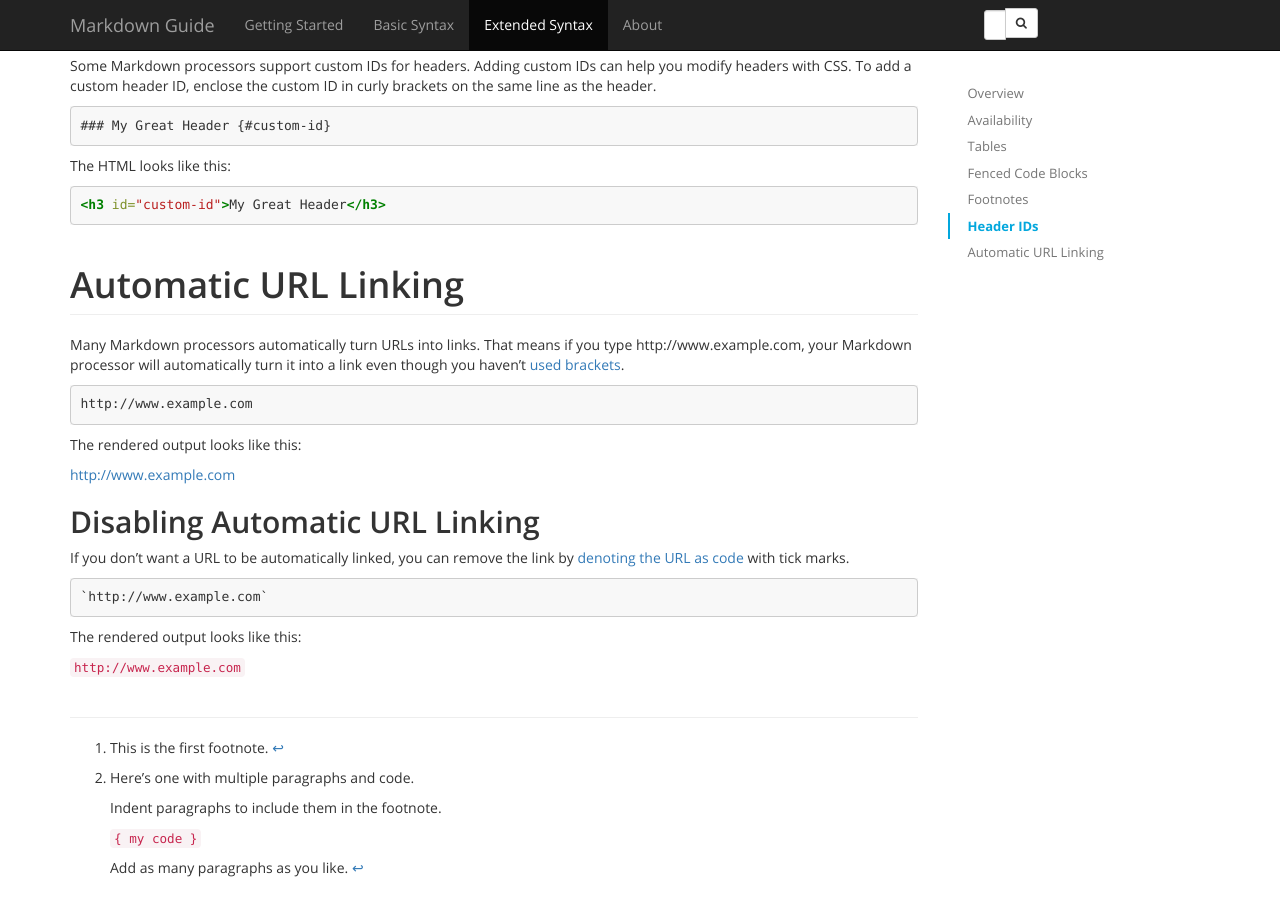
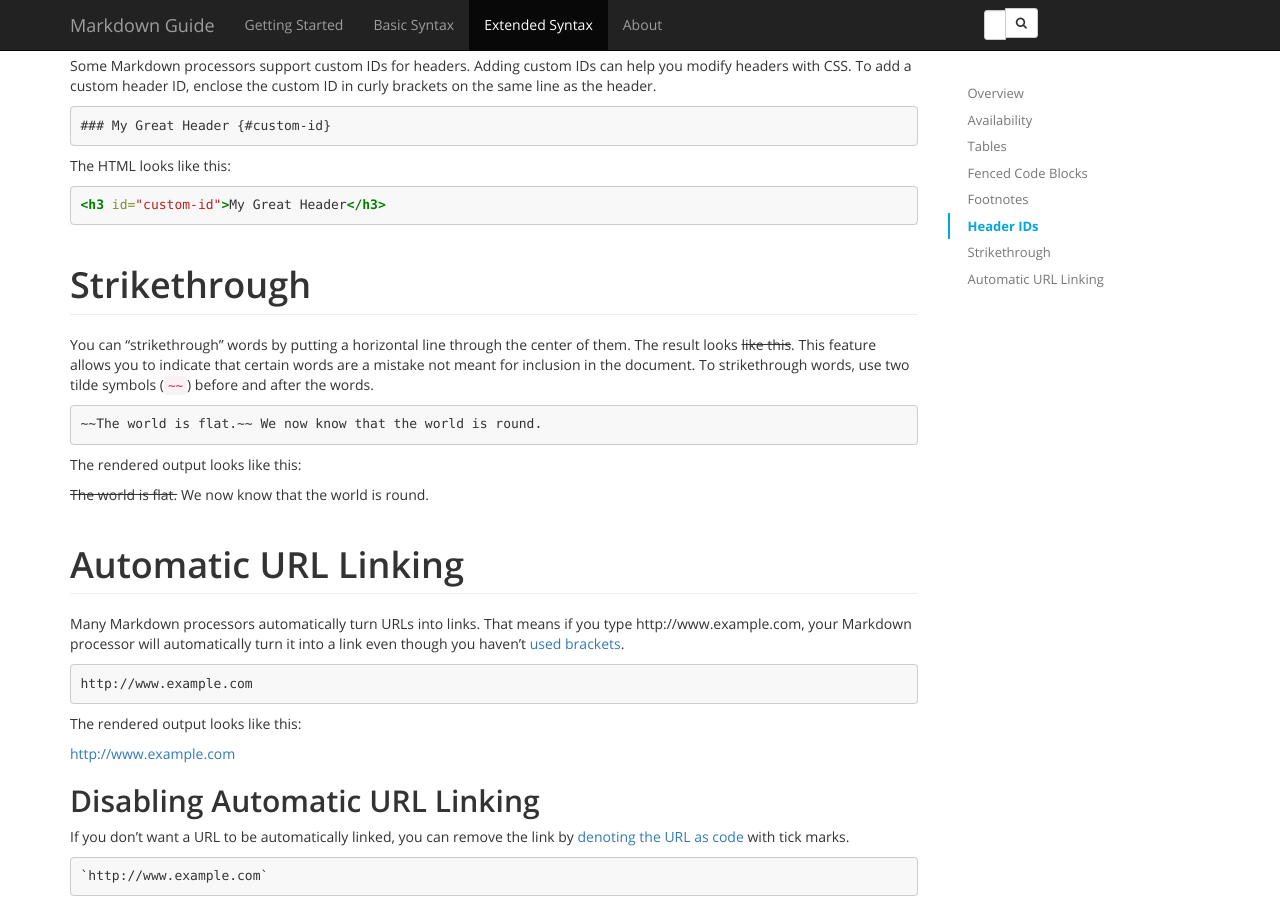
Before and after one commit to mattcone/markdown-guide, a Jekyll site: the page built from extended-syntax.md, in a window 1280 px wide and 900 px high, scrolled down 3835 px. Built offline with Jekyll 4.4.1, drawn with Linux system fonts in a browser that asks for light colours; comment, search, counter and statistics services are not loaded.

Commit message:
Add strikethrough section

````diff
--- /dev/null
+++ b/_content/extended-syntax/strikethrough.md
@@ -0,0 +1,11 @@
+<h1 class="page-header">Strikethrough</h1>
+
+You can "strikethrough" words by putting a horizontal line through the center of them. The result looks ~~like this~~. This feature allows you to indicate that certain words are a mistake not meant for inclusion in the document. To strikethrough words, use two tilde symbols (`~~`) before and after the words.
+
+```
+~~The world is flat.~~ We now know that the world is round.
+```
+
+The rendered output looks like this:
+
+~~The world is flat.~~ We now know that the world is round.
--- a/extended-syntax.md
+++ b/extended-syntax.md
@@ -17,4 +17,6 @@ last_modified_at: 2017-08-18
 
 {% include_relative _content/extended-syntax/header-ids.md %}
 
+{% include_relative _content/extended-syntax/strikethrough.md %}
+
 {% include_relative _content/extended-syntax/automatic-url-linking.md %}
````
Also changed, not shown: other parts of extended-syntax.md (+1 -1 lines).
